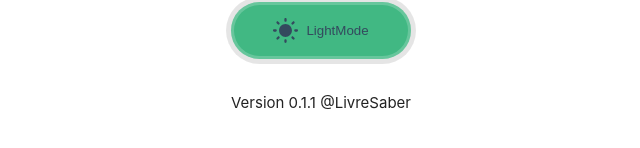
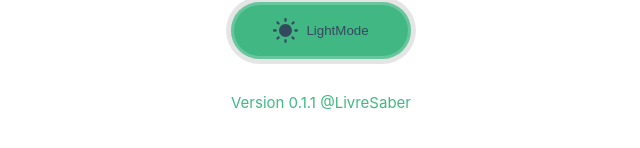
Before and after one commit to livresaber/darkmode-vue, a Vue app: page / in a window 1280 px wide. Shown: the part 420-568 px from the top of the page, without its empty margins (319-959 px from the left). Built offline with nearby package versions, Linux system fonts and the light colour scheme.

Commit message:
add link for github

```diff
--- a/src/App.vue
+++ b/src/App.vue
@@ -12,7 +12,9 @@ const appVersion = pkg.version
   <main>
     <DarkMode />
   </main>
-  <footer>Version {{appVersion}} @LivreSaber</footer>
+  <footer>
+    <a href='https://github.com/livresaber/darkmode-vue' target='_blank'>Version {{appVersion}} @LivreSaber</a>
+  </footer>
 </template>
 
 <style scoped>
```
